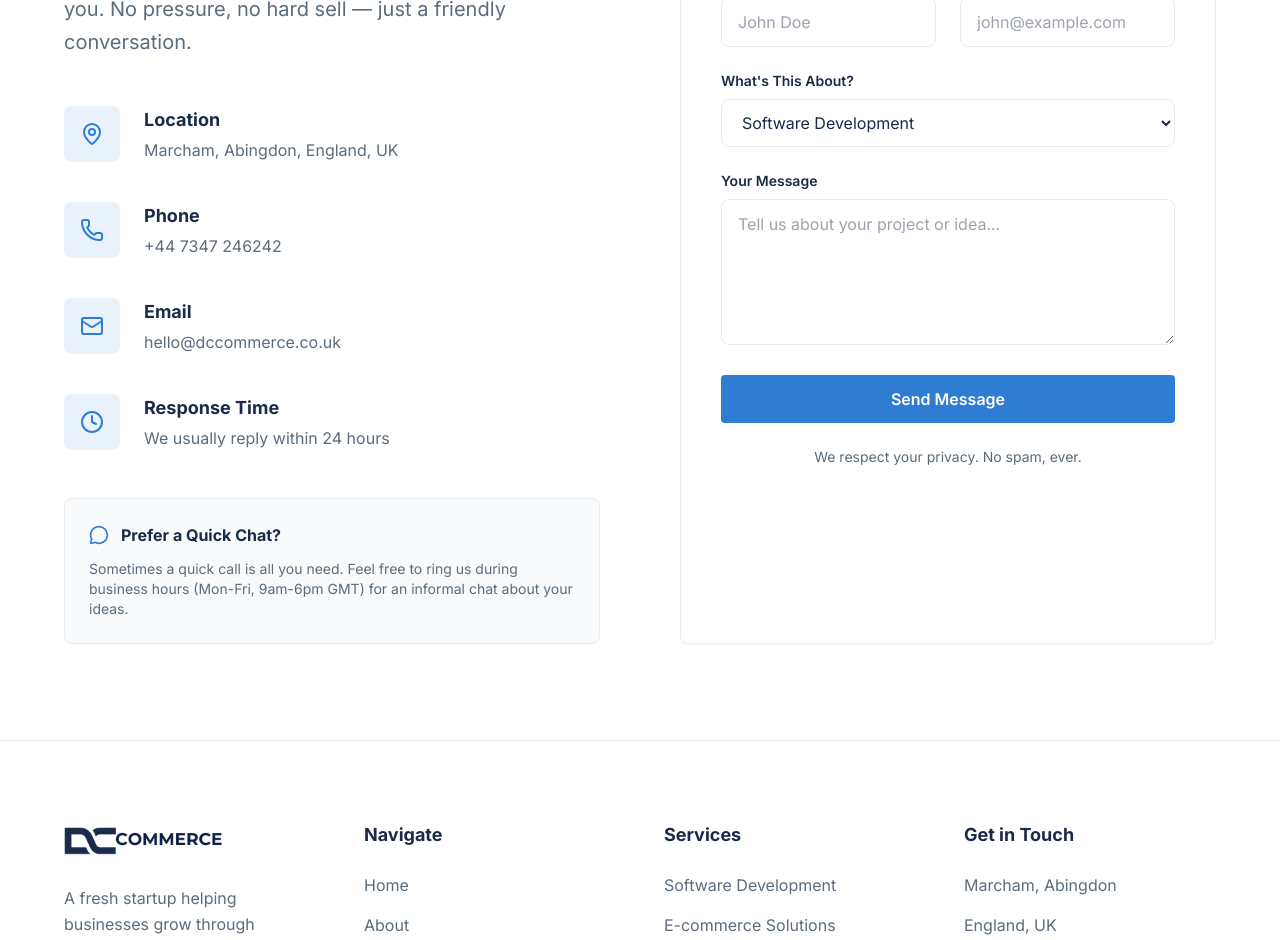
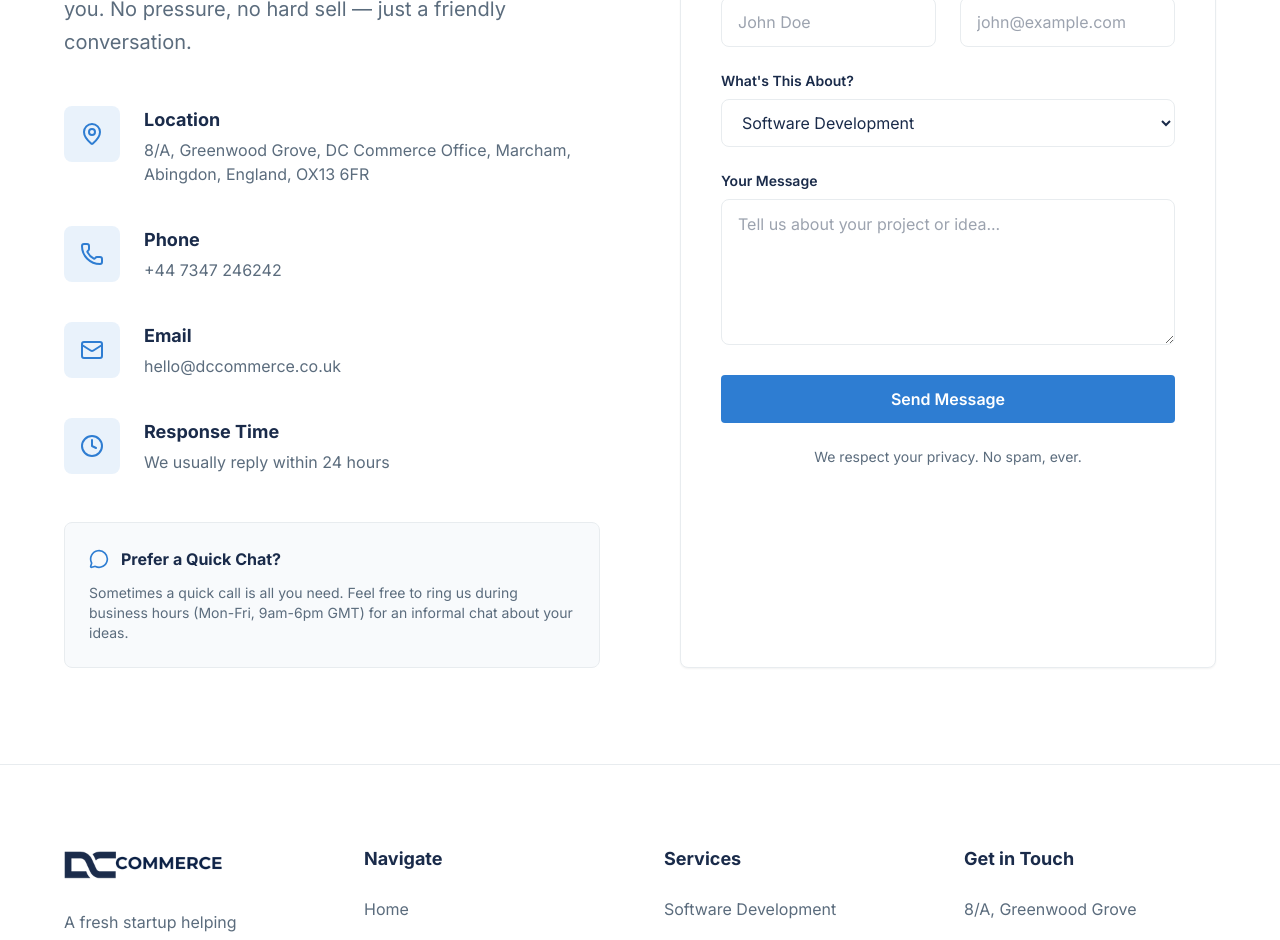
Before and after one commit to dogancancavuslu/dccommerce, a React (Vite) app: page /#/contact in a window 1280 px wide. Shown: the part 280-1220 px from the top of the page. Built offline with nearby package versions, Linux system fonts and the light colour scheme.

Commit message:
Restore full business address in Contact and Footer

```diff
--- a/components/Footer.tsx
+++ b/components/Footer.tsx
@@ -59,8 +59,9 @@ const Footer: React.FC = () => {
           <div>
             <h4 className="font-bold text-lg mb-6">Get in Touch</h4>
             <div className="space-y-4 text-[#5B6C7D]">
-              <p>Marcham, Abingdon</p>
-              <p>England, UK</p>
+              <p>8/A, Greenwood Grove</p>
+              <p>DC Commerce Office, Marcham</p>
+              <p>Abingdon, England, OX13 6FR</p>
               <p>+44 7347 246242</p>
               <p>hello@dccommerce.co.uk</p>
             </div>
--- a/pages/Contact.tsx
+++ b/pages/Contact.tsx
@@ -29,7 +29,7 @@ const Contact: React.FC = () => {
                 </div>
                 <div>
                   <h4 className="font-bold text-lg text-[#1A2B4A] mb-1">Location</h4>
-                  <p className="text-[#5B6C7D]">Marcham, Abingdon, England, UK</p>
+                  <p className="text-[#5B6C7D]">8/A, Greenwood Grove, DC Commerce Office, Marcham, Abingdon, England, OX13 6FR</p>
                 </div>
               </div>
 
```
